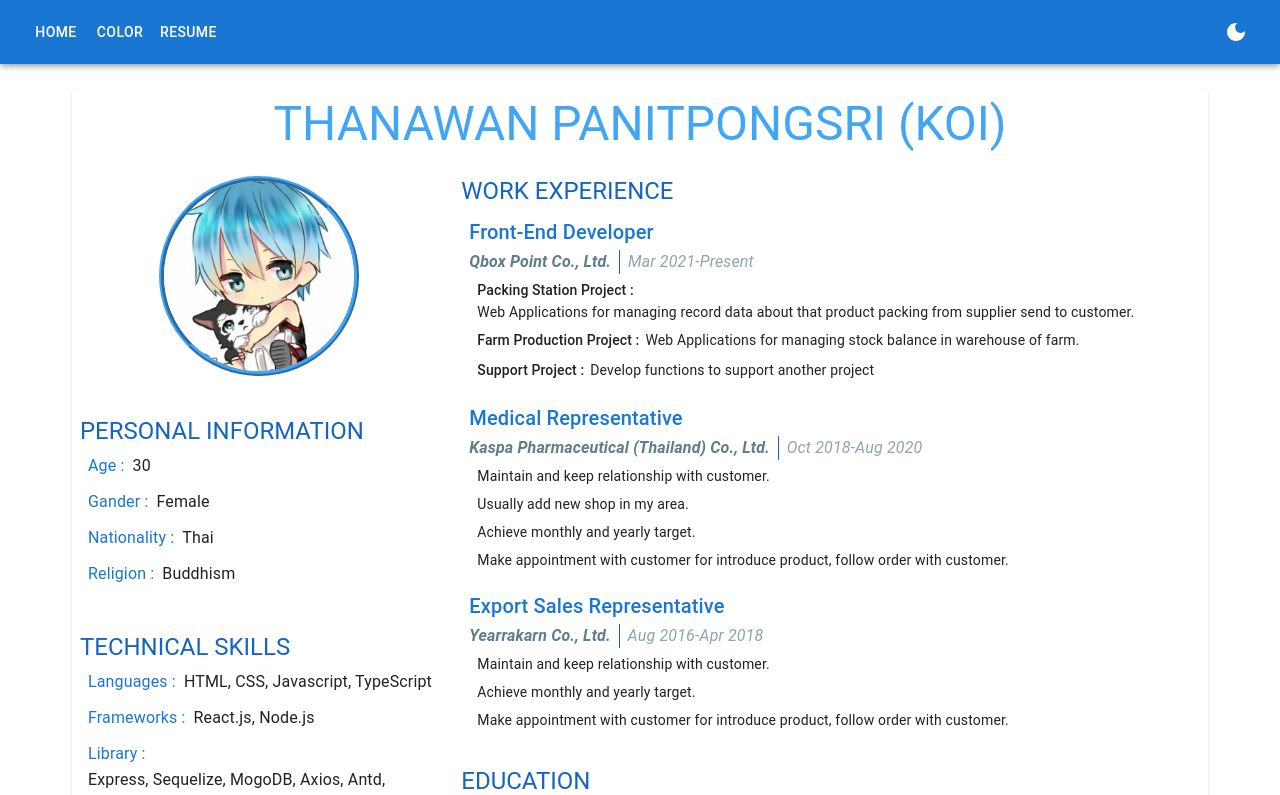
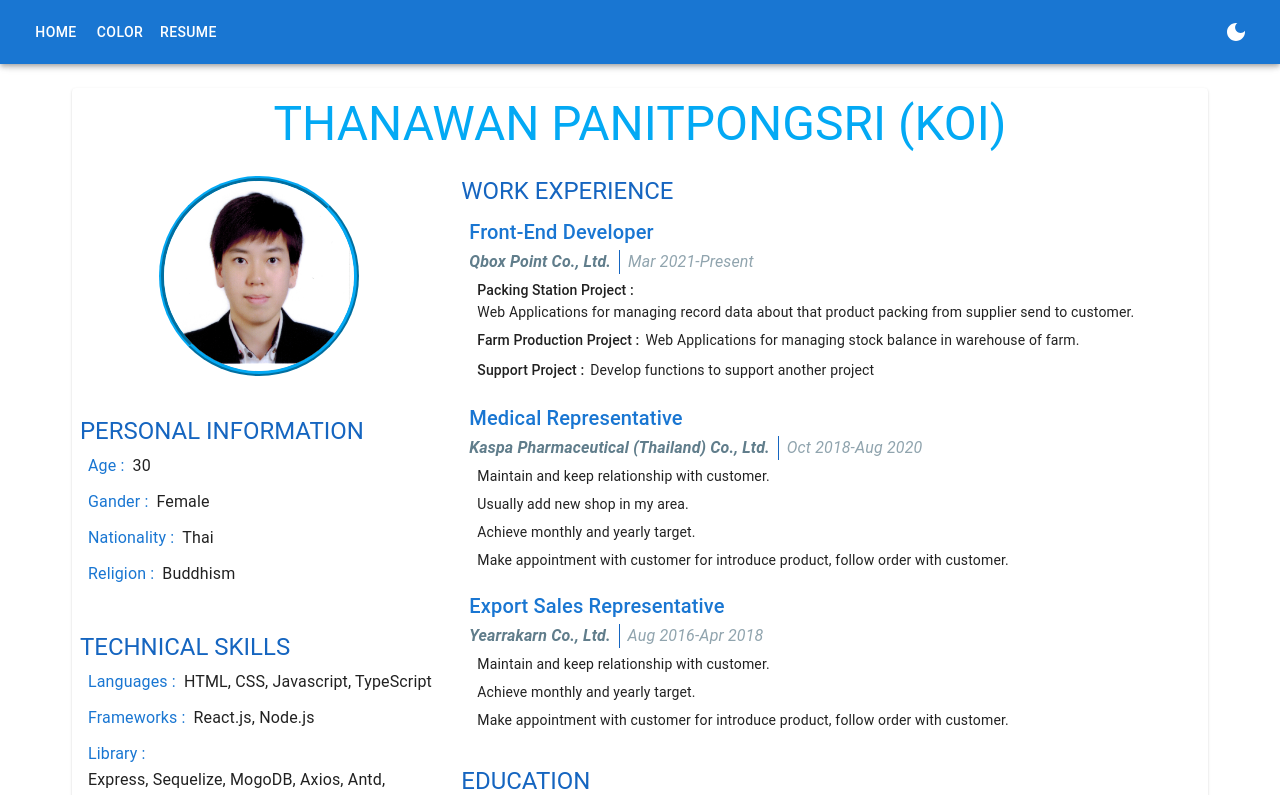
Before and after one commit to koidzt/homepages, a React (Create React App) app: page /resume in a window 1280 px wide. Shown: the top 795 px of the page. Built offline with nearby package versions, Linux system fonts and the light colour scheme.

Commit message:
change picture of resume

```diff
--- a/src/pages/Resume/index.js
+++ b/src/pages/Resume/index.js
@@ -2,14 +2,14 @@ import AppBarWithBackToTop from '../../components/AppBar/AppBarWithBackToTop';
 import { Avatar, Box, Grid, Paper, Typography } from '@mui/material';
 import { ColData, RowData } from '../../components/DataBox';
 import { resume } from '../../store/resume';
-import Picture from '../../asset/image/picture.jpg';
+import Picture from '../../asset/image/resume.jpg';
 
-function index() {
+function Resume() {
   return (
     <AppBarWithBackToTop sxAppBar={{ display: 'flex', mb: [2, 3] }}>
       <Paper sx={{ p: 1, m: 1 }}>
         <Box textAlign={'center'} mb={[1, 3]}>
-          <Typography variant="h3" color={'primary.light'}>
+          <Typography variant="h3" color={`info.light`}>
             {resume.title.toLocaleUpperCase()}
           </Typography>
         </Box>
@@ -26,7 +26,7 @@ function index() {
                   mb: [2, 5],
                   borderWidth: 5,
                   borderStyle: 'ridge',
-                  borderColor: 'primary.light',
+                  borderColor: 'info.light',
                 }}
               />
             </Box>
@@ -46,4 +46,4 @@ function index() {
   );
 }
 
-export default index;
+export default Resume;
```
Also changed, not shown: src/asset/image/picture.jpg (deleted), src/asset/image/resume.jpg (added).
